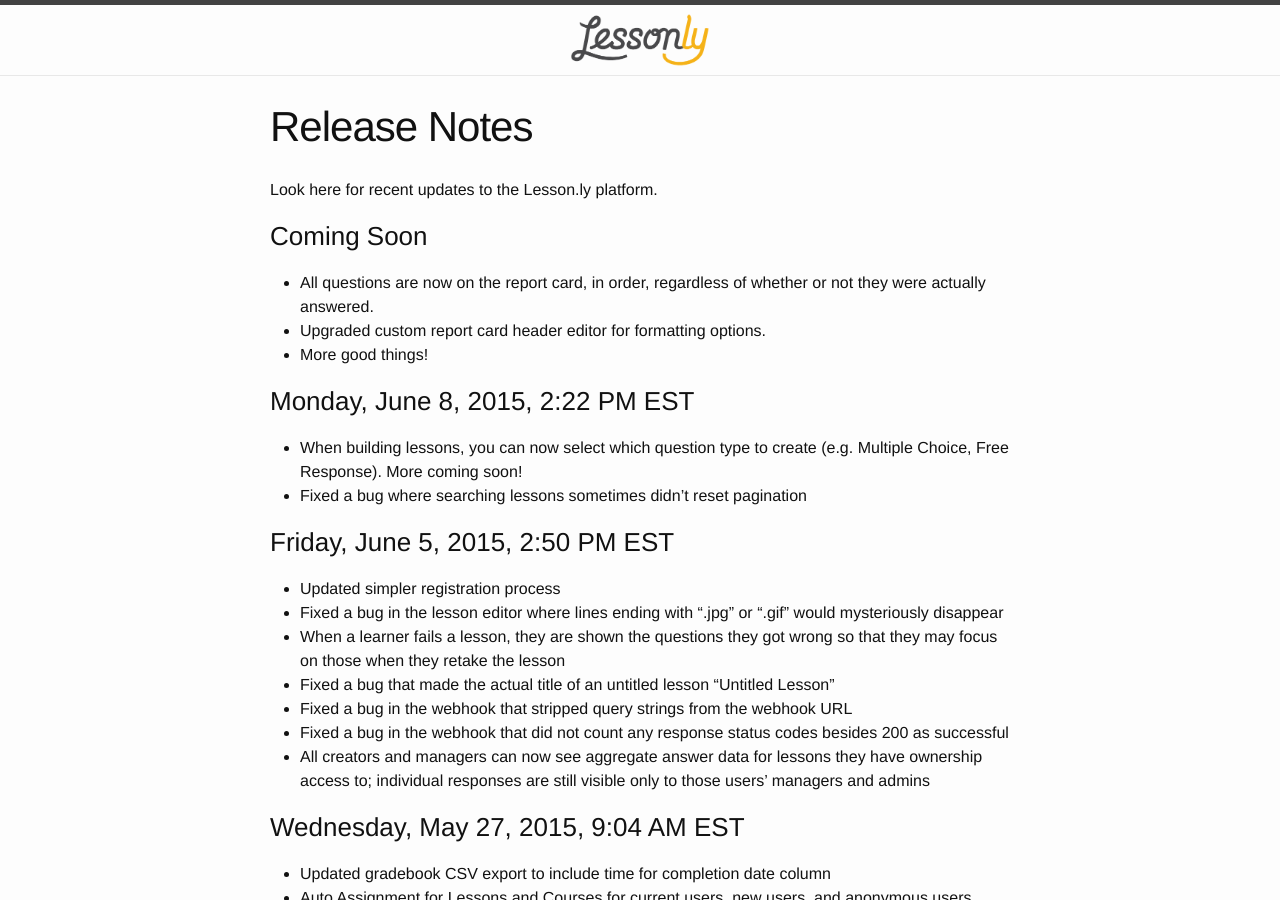
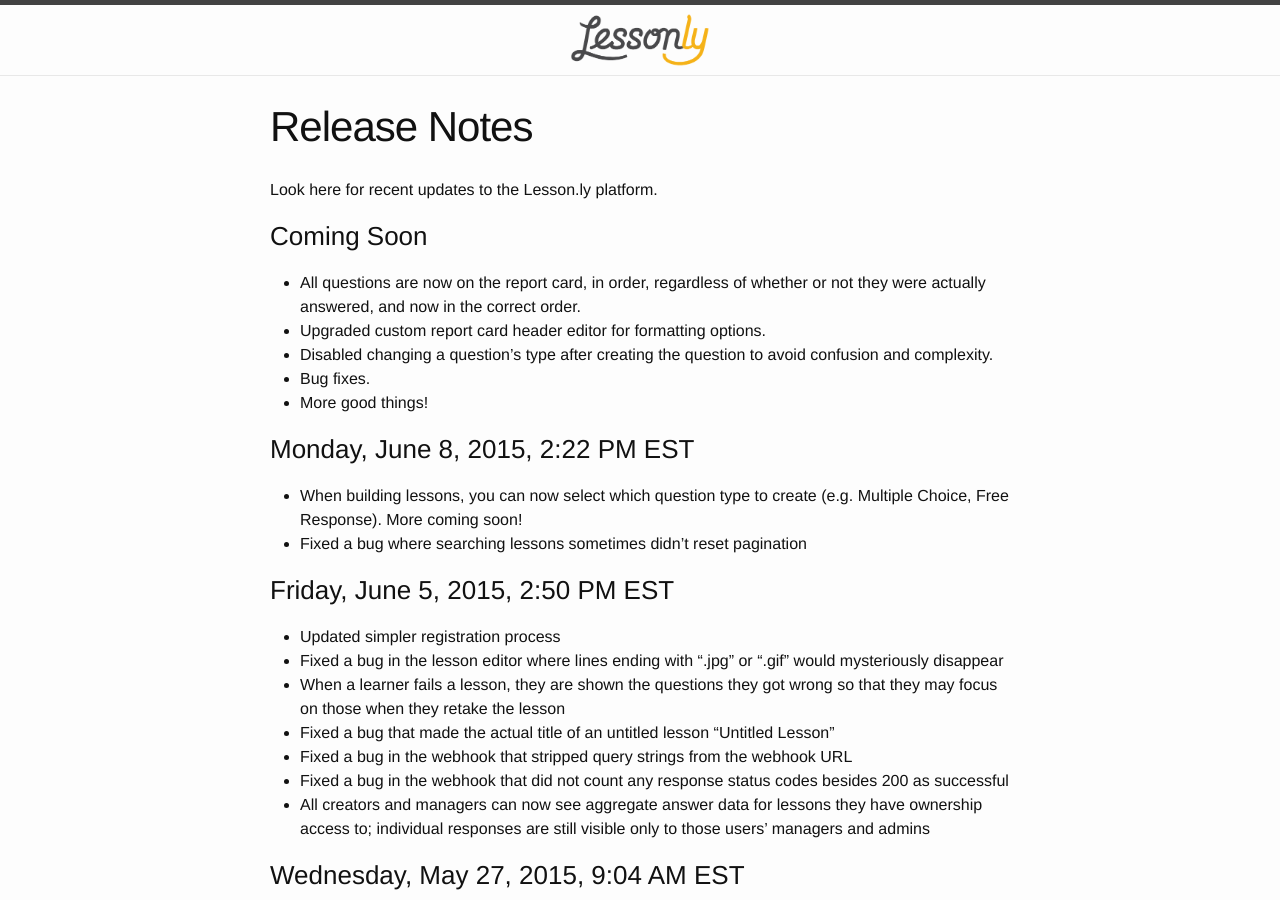
Before and after one commit to isabella232/lessonly.github.io, a Jekyll site: the page built from release-notes.md, in a window 1280 px wide and 900 px high. Built offline with Jekyll 4.4.1, drawn with Linux system fonts in a browser that asks for light colours.

Commit message:
Updated release notes

```diff
--- a/release-notes.md
+++ b/release-notes.md
@@ -8,8 +8,10 @@
 
 ### Coming Soon
 
-- All questions are now on the report card, in order, regardless of whether or not they were actually answered.
+- All questions are now on the report card, in order, regardless of whether or not they were actually answered, and now in the correct order.
 - Upgraded custom report card header editor for formatting options.
+- Disabled changing a question's type after creating the question to avoid confusion and complexity.
+- Bug fixes.
 - More good things!
 
 ### Monday, June 8, 2015, 2:22 PM EST
```
